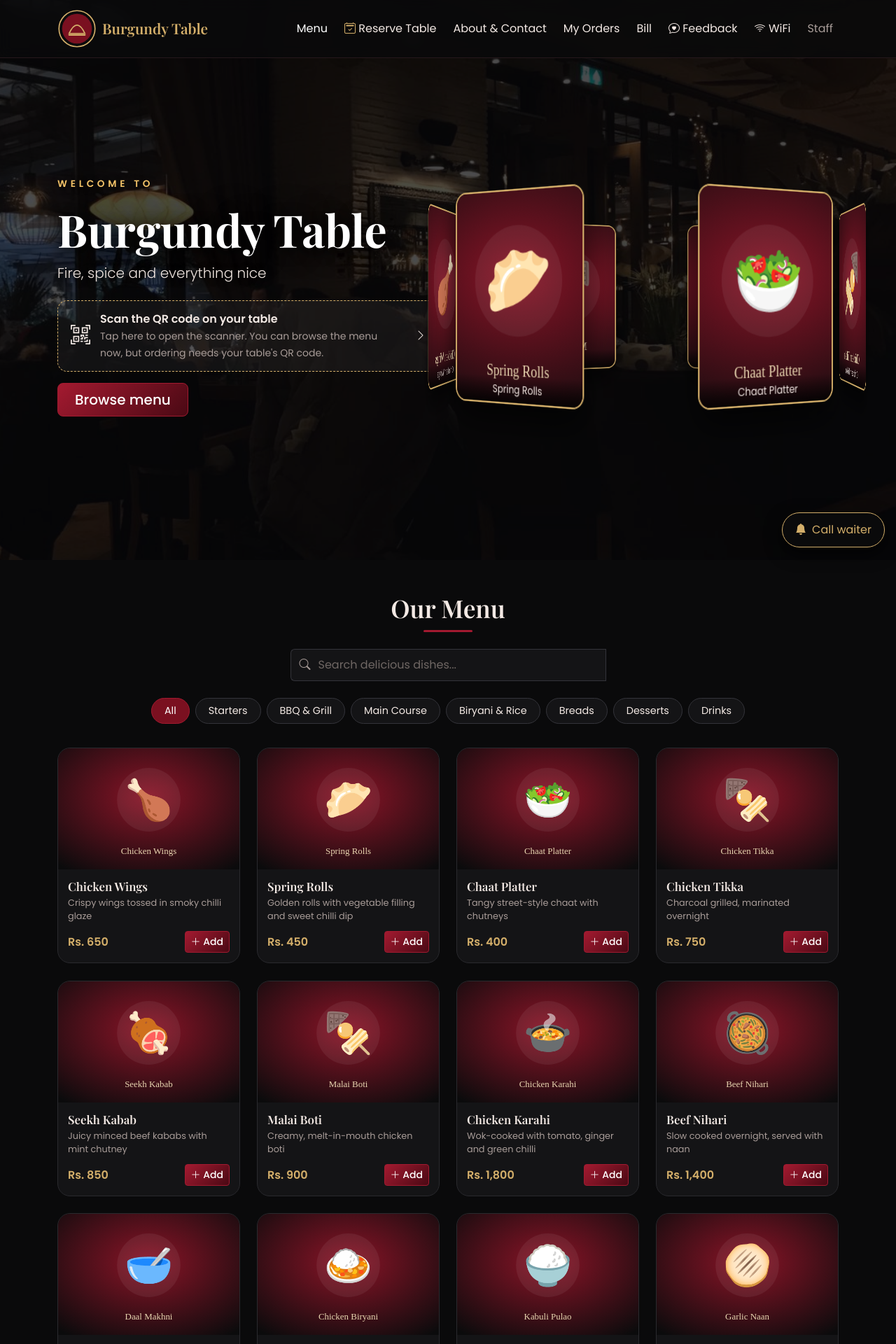
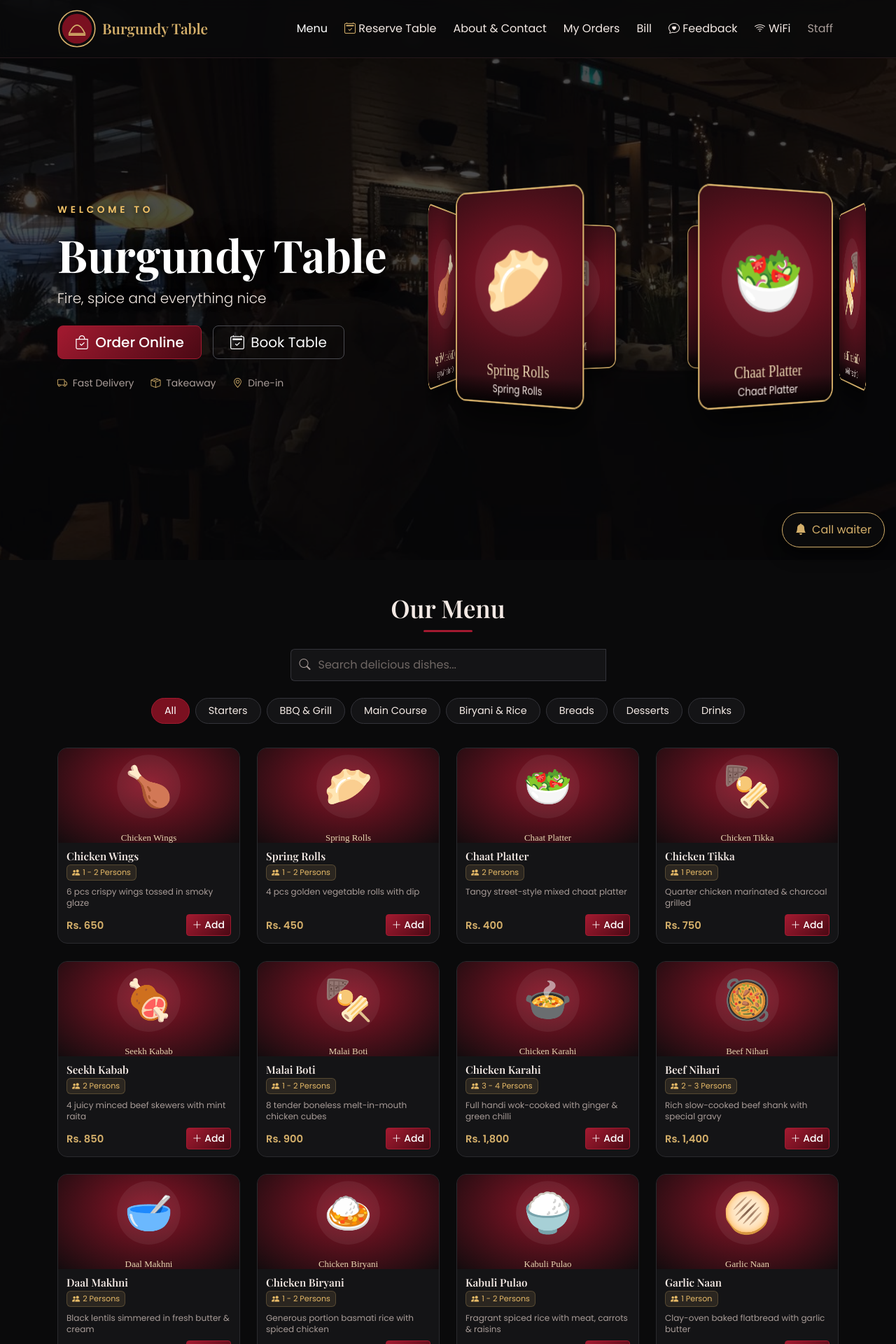
Before and after one commit to barina28/Velvet-Ember-Restaurant, a PHP site: page / in a window 1280 px wide. Shown: the top 1920 px of the page at 70% size. Run offline with PHP 8.4, Linux system fonts and the light colour scheme; data comes from the database, SQL or seed files in the repository; some libraries are stand-ins or nearby versions.

Commit message:
Convert from QR-only scanner to full restaurant ordering web app with delivery, takeaway, compact menu cards, and serving person details

```diff
--- a/assets/css/main.css
+++ b/assets/css/main.css
@@ -331,7 +331,7 @@ main {
 .dish {
   background: var(--panel);
   border: 1px solid #2a2a2e;
-  border-radius: 18px;
+  border-radius: 14px;
   overflow: hidden;
   height: 100%;
   display: flex;
@@ -342,39 +342,56 @@ main {
 }
 
 .dish:hover {
-  box-shadow: 0 18px 40px #000b, 0 0 0 1px var(--burg-l);
+  box-shadow: 0 12px 30px #000a, 0 0 0 1px var(--burg-l);
   border-color: var(--burg-l);
 }
 
 .dish img {
   width: 100%;
-  aspect-ratio: 3 / 2;
+  height: 135px;
   object-fit: cover;
   display: block;
 }
 
 .dish-body {
-  padding: 14px;
+  padding: 10px 12px;
   display: flex;
   flex-direction: column;
   flex-grow: 1;
 }
 
 .dish-body h3 {
-  font-size: 1.05rem;
+  font-size: 0.95rem;
   font-family: 'Playfair Display', serif;
-  margin-bottom: 4px;
+  margin-bottom: 3px;
+  font-weight: 600;
 }
 
 .dish-body p {
-  font-size: .8rem;
+  font-size: 0.75rem;
   color: var(--muted);
-  margin-bottom: 12px;
+  margin-bottom: 8px;
+  line-height: 1.35;
+}
+
+.serving-badge {
+  font-size: 0.7rem;
+  color: #e5b967;
+  background: rgba(212, 175, 106, 0.12);
+  border: 1px solid rgba(212, 175, 106, 0.25);
+  border-radius: 6px;
+  padding: 2px 7px;
+  display: inline-flex;
+  align-items: center;
+  gap: 4px;
+  margin-bottom: 8px;
+  width: fit-content;
 }
 
 .price {
   color: var(--gold);
   font-weight: 600;
+  font-size: 0.92rem;
 }
 
 /* Floating buttons */
--- a/assets/js/main.js
+++ b/assets/js/main.js
@@ -162,11 +162,30 @@
       if (q) { cart.change(q.dataset.id, +q.dataset.d); render(); }
     });
 
+    // order type toggle
+    const typeRadios = $$('input[name="orderType"]');
+    const addrBox = $('#deliveryAddressBox');
+    typeRadios.forEach(r => r.addEventListener('change', () => {
+      if (addrBox) addrBox.style.display = (r.value === 'delivery') ? 'block' : 'none';
+    }));
+
     async function submitOrder() {
       const c = cart.get(), items = Object.values(c).map(i => ({ id: i.id, qty: i.qty }));
       if (!items.length) return toast('Your cart is empty', 'warning');
+
+      const oType = $('input[name="orderType"]:checked')?.value || 'delivery';
+      const addr = $('#orderAddress')?.value?.trim() || '';
+      if (oType === 'delivery' && addr.length < 5) {
+        return toast('Please enter your delivery address', 'warning');
+      }
+
       const btn = $('#placeOrder'); btn.disabled = true;
-      const res = await api('api/place_order.php', { items, notes: $('#orderNotes').value });
+      const res = await api('api/place_order.php', {
+        items,
+        order_type: oType,
+        address: addr,
+        notes: $('#orderNotes').value
+      });
       btn.disabled = false;
       if (res.ok) { cart.clear(); location.href = APP.base + '/my_orders.php'; return; }
       if (res.error === 'identify') return showIdent();
@@ -177,7 +196,6 @@
       new bootstrap.Modal($('#identModal')).show();
     }
     $('#placeOrder').addEventListener('click', () => {
-      if (!APP.table) return toast('Please scan the QR code on your table to order.', 'warning');
       if (!APP.customer) return showIdent();
       submitOrder();
     });
@@ -200,7 +218,7 @@
   /* ---------- My orders: live status + order again ---------- */
   function initOrders() {
     $$('.reorder-btn').forEach(b => b.addEventListener('click', () => {
-      let items = []; try { items = JSON.parse(b.dataset.items); } catch (e) {}
+      let items = []; try { items = JSON.parse(b.dataset.items); } catch (e) { }
       items.forEach(i => { if (i.id) cart.add(i.id, i.name, 0, i.qty); });
       sessionStorage.setItem('openCart', '1');
       location.href = APP.base + '/index.php#menu';
--- a/includes/config.php
+++ b/includes/config.php
@@ -99,6 +99,21 @@ function ensure_reservations_table(): void {
     ) ENGINE=InnoDB DEFAULT CHARSET=utf8mb4");
 }
 
+function ensure_orders_schema(): void {
+    static $done = false;
+    if ($done) return;
+    $done = true;
+    try {
+        q("ALTER TABLE orders MODIFY table_id INT NULL");
+    } catch (Throwable $e) {}
+    try {
+        q("ALTER TABLE orders ADD COLUMN order_type VARCHAR(20) NOT NULL DEFAULT 'delivery' AFTER table_id");
+    } catch (Throwable $e) {}
+    try {
+        q("ALTER TABLE orders ADD COLUMN delivery_address TEXT NULL AFTER notes");
+    } catch (Throwable $e) {}
+}
+
 function money($n): string { return CURRENCY . ' ' . number_format((float)$n, 0); }
 
 function redirect(string $path): never {
@@ -170,9 +185,12 @@ function calc_totals(float $sub): array {
     return [$sub, $tax, $sub + $tax];
 }
 
-// Orders of this customer at this table during the last 12 hours (current visit)
-function visit_orders(int $customerId, int $tableId): array {
-    return q("SELECT * FROM orders WHERE customer_id = ? AND table_id = ? AND created_at > (NOW() - INTERVAL 12 HOUR) ORDER BY id DESC", [$customerId, $tableId])->fetchAll();
+// Orders of this customer during the last 24 hours (current visit or recent orders)
+function visit_orders(int $customerId, ?int $tableId = null): array {
+    if ($tableId) {
+        return q("SELECT * FROM orders WHERE customer_id = ? AND table_id = ? AND created_at > (NOW() - INTERVAL 24 HOUR) ORDER BY id DESC", [$customerId, $tableId])->fetchAll();
+    }
+    return q("SELECT * FROM orders WHERE customer_id = ? AND created_at > (NOW() - INTERVAL 24 HOUR) ORDER BY id DESC", [$customerId])->fetchAll();
 }
 function order_items(array $orderIds): array {
     if (!$orderIds) return [];
--- a/index.php
+++ b/index.php
@@ -18,17 +18,15 @@ $img = fn($f) => BASE . '/assets/img/picture/' . rawurlencode($f);
         <p class="eyebrow">Welcome to</p>
         <h1 class="brand-font display-3 fw-bold"><?= e(setting('restaurant_name')) ?></h1>
         <p class="lead text-muted mb-4"><?= e(setting('tagline')) ?></p>
-        <?php if ($__t): ?>
-          <p class="mb-4"><span class="badge badge-table fs-6"><i class="bi bi-geo-alt-fill"></i> You are at Table <?= e($__t['table_no']) ?></span></p>
-          <a href="#menu" class="btn btn-burg btn-lg px-4">Order now <i class="bi bi-arrow-down"></i></a>
-        <?php else: ?>
-          <a href="<?= BASE ?>/scan_qr.php" class="scan-note text-decoration-none" style="color:inherit">
-            <i class="bi bi-qr-code-scan fs-3"></i>
-            <div><strong>Scan the QR code on your table</strong><br><span class="small text-muted">Tap here to open the scanner. You can browse the menu now, but ordering needs your table's QR code.</span></div>
-            <i class="bi bi-chevron-right ms-2"></i>
-          </a>
-          <a href="#menu" class="btn btn-burg btn-lg px-4 mt-3">Browse menu</a>
-        <?php endif; ?>
+        <div class="d-flex flex-wrap gap-3 justify-content-center justify-content-lg-start mb-4">
+          <a href="#menu" class="btn btn-burg btn-lg px-4"><i class="bi bi-bag-check me-1"></i> Order Online</a>
+          <a href="<?= BASE ?>/reserve.php" class="btn btn-outline-light btn-lg px-4"><i class="bi bi-calendar2-check me-1"></i> Book Table</a>
+        </div>
+        <div class="d-flex gap-4 justify-content-center justify-content-lg-start small text-muted">
+          <span><i class="bi bi-truck text-gold me-1"></i> Fast Delivery</span>
+          <span><i class="bi bi-box-seam text-gold me-1"></i> Takeaway</span>
+          <span><i class="bi bi-geo-alt text-gold me-1"></i> Dine-in</span>
+        </div>
       </div>
       <div class="col-lg-6">
         <div class="stage" id="stage">
@@ -66,14 +64,42 @@ $img = fn($f) => BASE . '/assets/img/picture/' . rawurlencode($f);
       <?php endforeach; ?>
     </div>
 
-    <div class="row g-4 mt-1" id="menuGrid">
-      <?php foreach ($items as $i): ?>
+    <div class="row g-3 g-md-4 mt-1" id="menuGrid">
+      <?php
+      // Serving helper map for descriptive details
+      $servings = [
+        'Chicken Wings' => ['serves' => '1 - 2 Persons', 'detail' => '6 pcs crispy wings tossed in smoky glaze'],
+        'Spring Rolls' => ['serves' => '1 - 2 Persons', 'detail' => '4 pcs golden vegetable rolls with dip'],
+        'Chaat Platter' => ['serves' => '2 Persons', 'detail' => 'Tangy street-style mixed chaat platter'],
+        'Chicken Tikka' => ['serves' => '1 Person', 'detail' => 'Quarter chicken marinated & charcoal grilled'],
+        'Seekh Kabab' => ['serves' => '2 Persons', 'detail' => '4 juicy minced beef skewers with mint raita'],
+        'Malai Boti' => ['serves' => '1 - 2 Persons', 'detail' => '8 tender boneless melt-in-mouth chicken cubes'],
+        'Chicken Karahi' => ['serves' => '3 - 4 Persons', 'detail' => 'Full handi wok-cooked with ginger & green chilli'],
+        'Beef Nihari' => ['serves' => '2 - 3 Persons', 'detail' => 'Rich slow-cooked beef shank with special gravy'],
+        'Daal Makhni' => ['serves' => '2 Persons', 'detail' => 'Black lentils simmered in fresh butter & cream'],
+        'Chicken Biryani' => ['serves' => '1 - 2 Persons', 'detail' => 'Generous portion basmati rice with spiced chicken'],
+        'Kabuli Pulao' => ['serves' => '1 - 2 Persons', 'detail' => 'Fragrant spiced rice with meat, carrots & raisins'],
+        'Garlic Naan' => ['serves' => '1 Person', 'detail' => 'Clay-oven baked flatbread with garlic butter'],
+        'Tandoori Roti' => ['serves' => '1 Person', 'detail' => 'Fresh whole-wheat clay oven baked roti'],
+        'Gulab Jamun' => ['serves' => '1 - 2 Persons', 'detail' => '2 warm milk dumplings in cardamom rose syrup'],
+        'Kheer' => ['serves' => '1 Person', 'detail' => 'Slow-cooked traditional rice pudding with pistachio'],
+        'Mint Margarita' => ['serves' => '1 Glass', 'detail' => 'Chilled fresh mint, crushed ice, lemon & soda'],
+        'Sweet Lassi' => ['serves' => '1 Glass', 'detail' => 'Creamy chilled yoghurt sweet drink'],
+        'Soft Drink' => ['serves' => '1 Can', 'detail' => '250ml chilled carbonated beverage']
+      ];
+      ?>
+      <?php foreach ($items as $i):
+        $sInfo = $servings[$i['name']] ?? ['serves' => '1 - 2 Persons', 'detail' => $i['description']];
+      ?>
         <div class="col-6 col-md-4 col-lg-3 menu-col" data-cat="<?= (int)$i['category_id'] ?>">
           <div class="dish tilt">
             <img src="<?= $img($i['image']) ?>" alt="<?= e($i['name']) ?>" loading="lazy">
             <div class="dish-body">
               <h3><?= e($i['name']) ?></h3>
-              <p><?= e($i['description']) ?></p>
+              <div class="serving-badge">
+                <i class="bi bi-people-fill"></i> <?= e($sInfo['serves']) ?>
+              </div>
+              <p><?= e($sInfo['detail']) ?></p>
               <div class="d-flex justify-content-between align-items-center mt-auto">
                 <span class="price"><?= money($i['price']) ?></span>
                 <button class="btn btn-sm btn-burg add-btn" data-id="<?= (int)$i['id'] ?>" data-name="<?= e($i['name']) ?>" data-price="<?= (float)$i['price'] ?>"><i class="bi bi-plus-lg"></i> Add</button>
@@ -148,7 +174,23 @@ $img = fn($f) => BASE . '/assets/img/picture/' . rawurlencode($f);
   </div>
   <div class="offcanvas-body d-flex flex-column">
     <div id="cartLines" class="flex-grow-1"></div>
-    <textarea id="orderNotes" class="form-control my-3" rows="2" maxlength="250" placeholder="Notes for the kitchen (optional) - e.g. less spicy"></textarea>
+    <div class="mb-3">
+      <label class="form-label small text-muted">Order Option</label>
+      <div class="btn-group w-100" role="group" id="orderTypeGroup">
+        <input type="radio" class="btn-check" name="orderType" id="typeDelivery" value="delivery" checked>
+        <label class="btn btn-outline-light btn-sm" for="typeDelivery"><i class="bi bi-truck"></i> Delivery</label>
+
+        <input type="radio" class="btn-check" name="orderType" id="typeTakeaway" value="takeaway">
+        <label class="btn btn-outline-light btn-sm" for="typeTakeaway"><i class="bi bi-box-seam"></i> Takeaway</label>
+
+        <input type="radio" class="btn-check" name="orderType" id="typeDineIn" value="dine_in">
+        <label class="btn btn-outline-light btn-sm" for="typeDineIn"><i class="bi bi-geo-alt"></i> Dine-in</label>
+      </div>
+    </div>
+    <div id="deliveryAddressBox" class="mb-2">
+      <input type="text" id="orderAddress" class="form-control" placeholder="Complete Delivery Address (House/Street/Area)">
+    </div>
+    <textarea id="orderNotes" class="form-control mb-3" rows="2" maxlength="250" placeholder="Special instructions (e.g. less spicy, call before delivery)"></textarea>
     <div class="totals">
       <div class="d-flex justify-content-between"><span>Subtotal</span><span id="cSub"></span></div>
       <div class="d-flex justify-content-between"><span>Tax (<?= e(setting('tax_percent')) ?>%)</span><span id="cTax"></span></div>
```
Also changed, not shown: api/place_order.php (+17 -3 lines), bill.php (+4 -4 lines), my_orders.php (+8 -4 lines).
